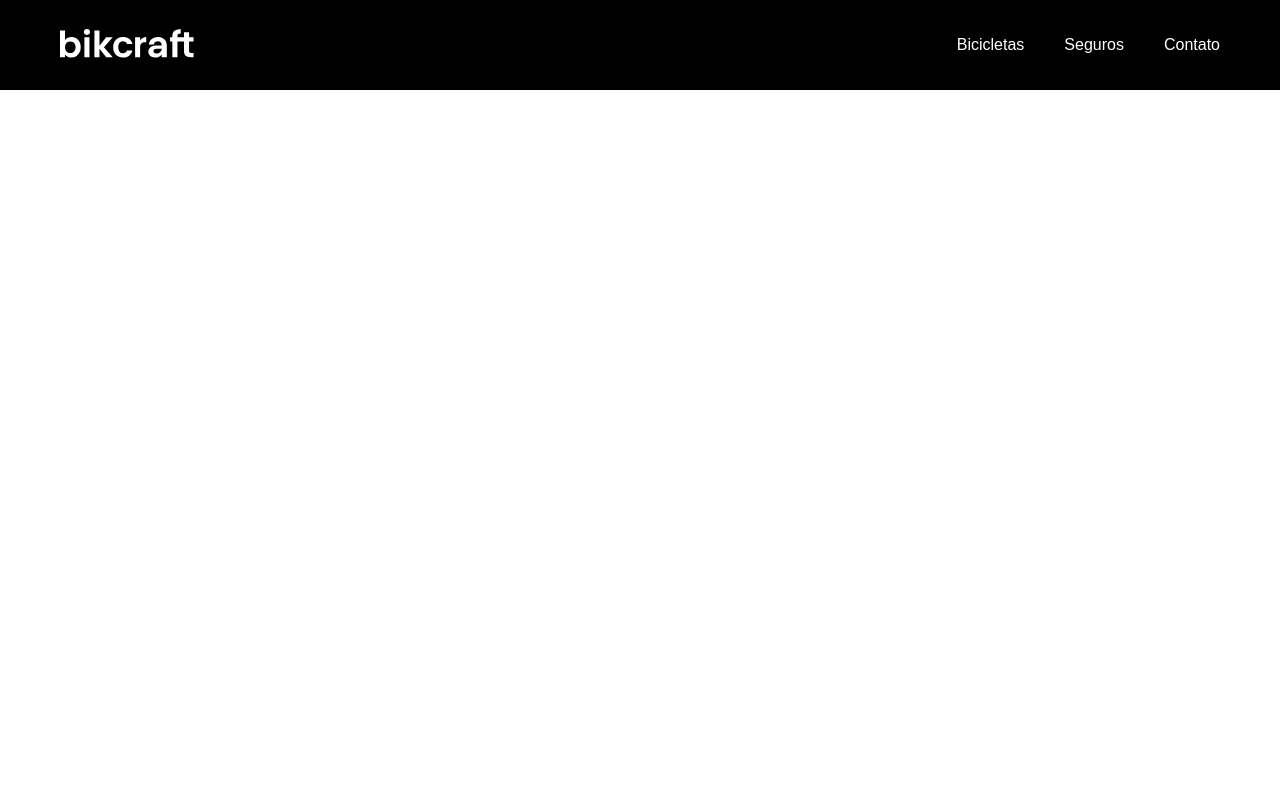
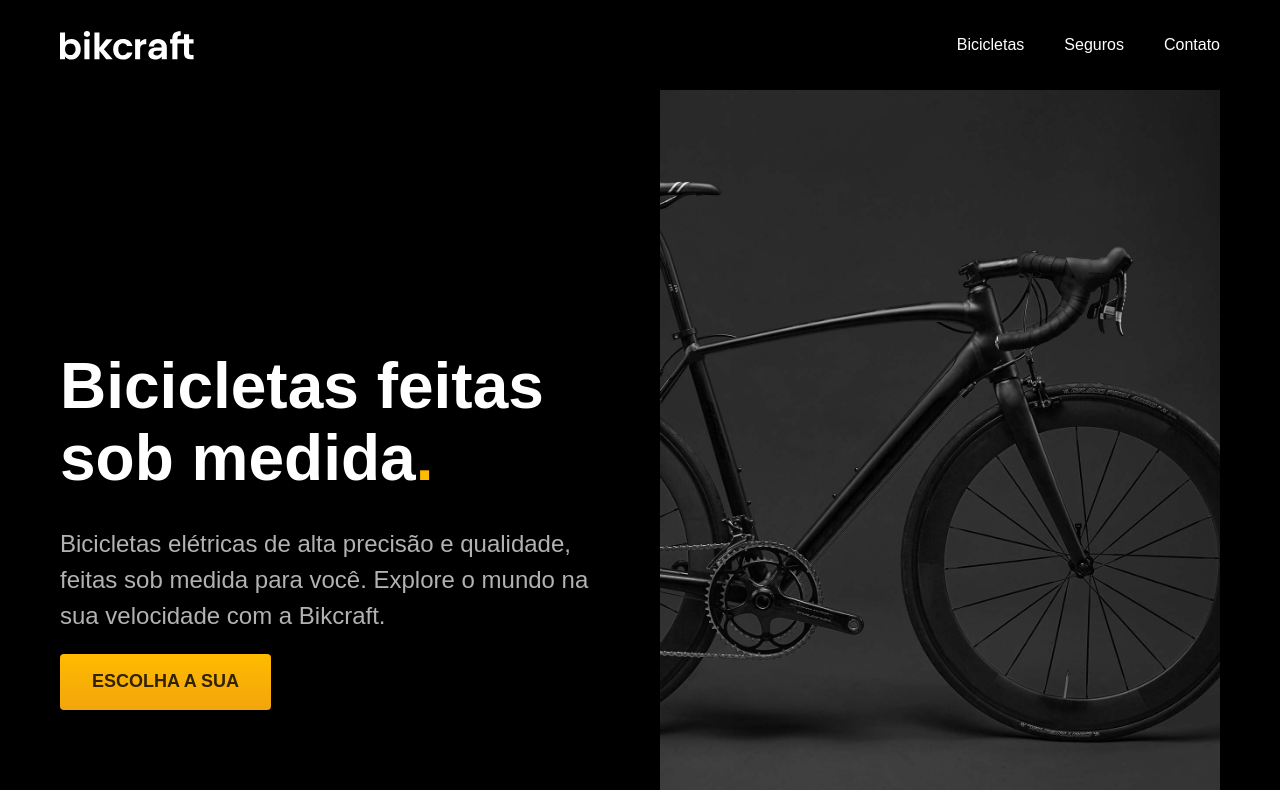
Before and after one commit to jv-cs/bikcraft, a plain HTML site: page index.html in a window 1280 px wide. Drawn offline with Linux system fonts and the light colour scheme.

Commit message:
introducao

```diff
--- a/css/style.css
+++ b/css/style.css
@@ -3,14 +3,25 @@ body {
   font-family: Arial, Helvetica, sans-serif;
 }
 
+h1,
+ul,
+p {
+  margin: 0px;
+}
+
 ul {
-  margin: 0px;
   padding: 0px;
   list-style: none;
 }
 
 a {
   text-decoration: none;
+  color: inherit;
+}
+
+img {
+  max-width: 100%;
+  display: block;
 }
 
 .header-bg {
@@ -85,3 +96,59 @@ a {
     font-size: 14px;
   }
 }
+
+.introducao-bg {
+  background: #000000;
+  color: #ffffff;
+}
+
+.introducao {
+  display: grid;
+  grid-template-columns: 1fr 1fr;
+  gap: 0px 40px;
+  box-sizing: border-box;
+  max-width: 1200px;
+  padding-left: 20px;
+  padding-right: 20px;
+  margin-left: auto;
+  margin-right: auto;
+}
+
+.introducao-conteudo {
+  align-self: end;
+  padding-bottom: 80px;
+}
+
+.introducao h1 {
+  margin-bottom: 32px;
+  font-size: 64px;
+  line-height: 1.125;
+}
+
+.introducao h1 span {
+  color: #ffbb00;
+}
+
+.introducao p {
+  margin-bottom: 20px;
+  font-size: 24px;
+  line-height: 1.5;
+  color: #b2b2b2;
+}
+
+.introducao a {
+  display: inline-block;
+  padding: 16px 32px;
+  background: linear-gradient(#ffbb00, #f2a50c);
+  border-radius: 4px;
+  box-shadow: 0 1px 2px rgba(0, 0, 0, 0.1);
+  text-transform: uppercase;
+  color: #332200;
+  font-size: 18px;
+  line-height: 1.33;
+  font-weight: bold;
+}
+
+.introducao a:hover {
+  background: linear-gradient(#ffb60d, #e59317);
+}
--- a/index.html
+++ b/index.html
@@ -28,6 +28,17 @@
       </nav>
     </div>
   </header>
+
+  <main class="introducao-bg">
+    <div class="introducao">
+      <div class="introducao-conteudo">
+        <h1>Bicicletas feitas sob medida<span>.</span></h1>
+        <p>Bicicletas elétricas de alta precisão e qualidade, feitas sob medida para você. Explore o mundo na sua velocidade com a Bikcraft.</p>
+        <a href="./bicicletas.html">Escolha a sua</a>
+      </div>
+      <img src="./img/fotos/introducao.jpg" alt="Bicicleta elétrica preta.">
+    </div>
+  </main>
 </body>
 
 </html>
```
